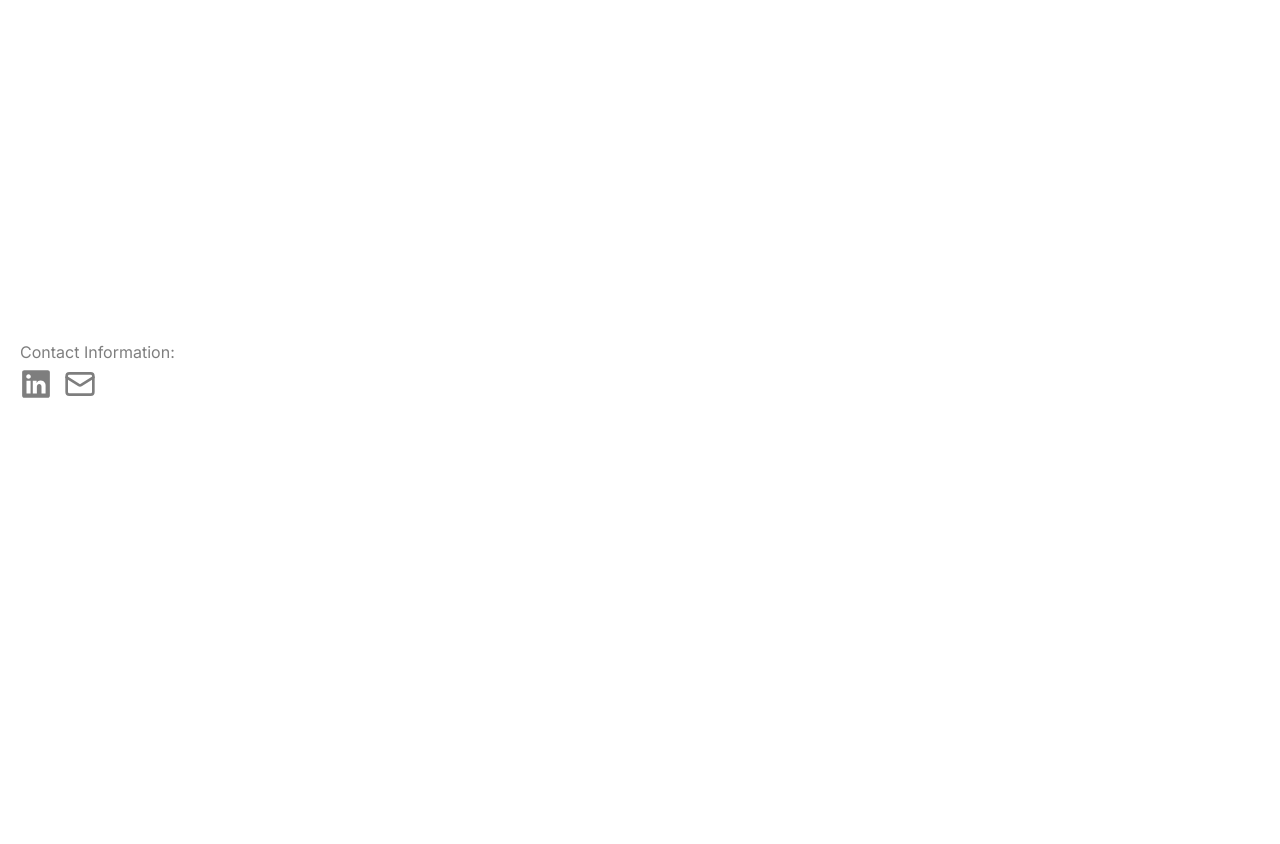
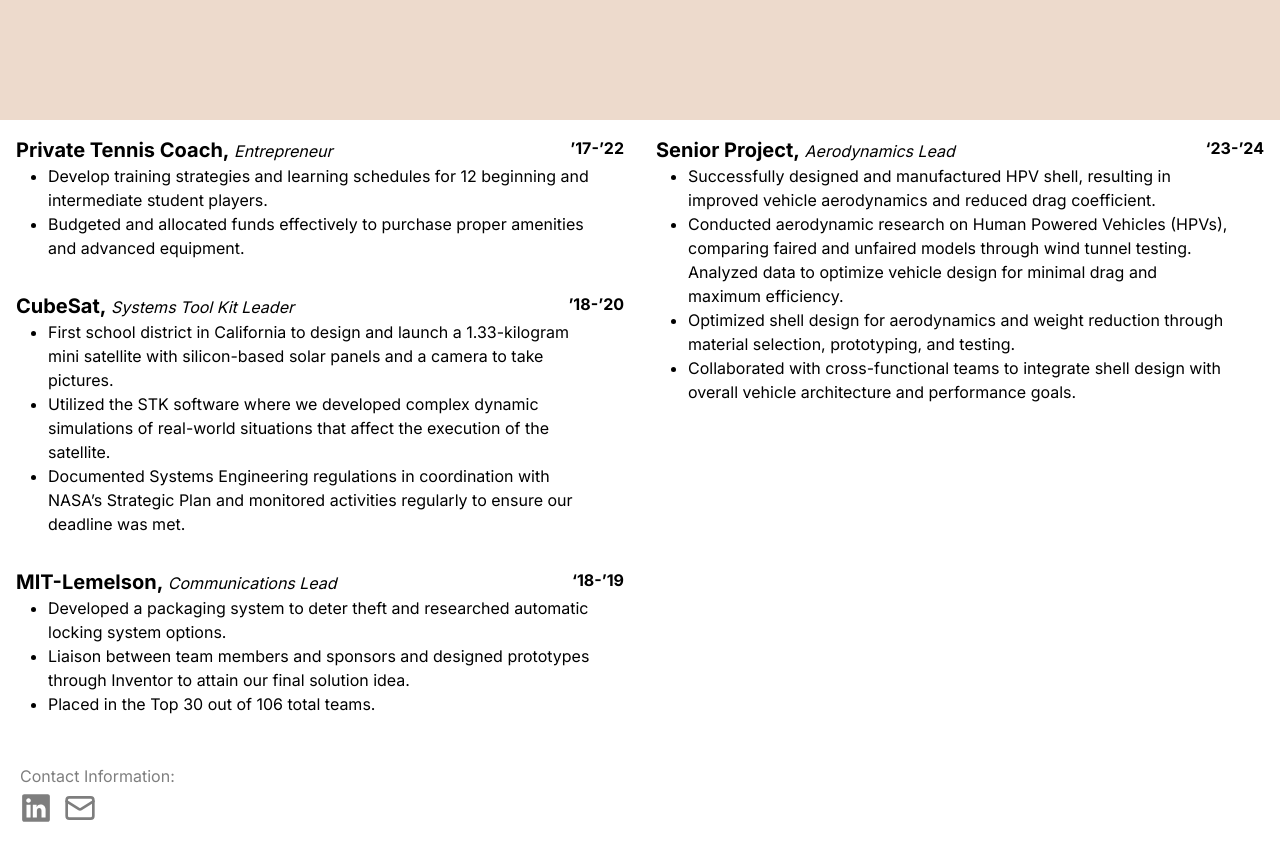
Before and after one commit to arjundabir/harshitadabir.com, a Next.js app: page /projects in a window 1280 px wide. Shown: the part 380-1224 px from the top of the page. Before the commit the page ends 800 px from the top, so only its background shows below. Built offline with nearby package versions, Linux system fonts and the light colour scheme.

Commit message:
feat: completed projects

```diff
--- a/app/projects/page.tsx
+++ b/app/projects/page.tsx
@@ -1,9 +1,100 @@
+import BeigeBackground from "@/components/BeigeBackground";
 import { FC } from "react";
 
 interface pageProps {}
 
 const page: FC<pageProps> = ({}) => {
-  return <div>page</div>;
+  return (
+    <div>
+      <BeigeBackground />
+      <div className="mx-auto container flex flex-wrap">
+        <section className="w-full md:w-1/2">
+          {projects.map((project, key) => (
+            <div key={key} className="p-4">
+              <div className="flex justify-between">
+                <h5 className="text-xl font-bold">
+                  {project.title},
+                  <span className="italic text-base font-normal">
+                    {" "}
+                    {project.position}
+                  </span>
+                </h5>
+                <p className="font-bold">{project.duration}</p>
+              </div>
+              <ul className="list-disc px-8">
+                {project.actions.map((action, key) => (
+                  <li key={key}>{action}</li>
+                ))}
+              </ul>
+            </div>
+          ))}
+        </section>
+        <section className="flex-1">
+          <div className="p-4">
+            <div className="flex justify-between">
+              <h5 className="text-xl font-bold">
+                {secondaryproject.title},
+                <span className="italic text-base font-normal">
+                  {" "}
+                  {secondaryproject.position}
+                </span>
+              </h5>
+              <p className="font-bold">{secondaryproject.duration}</p>
+            </div>
+            <ul className="list-disc px-8">
+              {secondaryproject.actions.map((action, key) => (
+                <li>{action}</li>
+              ))}
+            </ul>
+          </div>
+        </section>
+      </div>
+    </div>
+  );
 };
 
 export default page;
+
+const projects = [
+  {
+    title: "Private Tennis Coach",
+    position: "Entrepreneur",
+    duration: "’17-’22",
+    actions: [
+      "Develop training strategies and learning schedules for 12 beginning and intermediate student players.",
+      "Budgeted and allocated funds effectively to purchase proper amenities and advanced equipment.",
+    ],
+  },
+  {
+    title: "CubeSat",
+    position: "Systems Tool Kit Leader",
+    duration: "’18-’20",
+    actions: [
+      "First school district in California to design and launch a 1.33-kilogram mini satellite with silicon-based solar panels and a camera to take pictures.",
+      "Utilized the STK software where we developed complex dynamic simulations of real-world situations that affect the execution of the satellite.",
+      "Documented Systems Engineering regulations in coordination with NASA’s Strategic Plan and monitored activities regularly to ensure our deadline was met.",
+    ],
+  },
+  {
+    title: "MIT-Lemelson",
+    position: "Communications Lead",
+    duration: "‘18-’19",
+    actions: [
+      "Developed a packaging system to deter theft and researched automatic locking system options.",
+      "Liaison between team members and sponsors and designed prototypes through Inventor to attain our final solution idea.",
+      "Placed in the Top 30 out of 106 total teams.",
+    ],
+  },
+];
+
+const secondaryproject = {
+  title: "Senior Project",
+  position: "Aerodynamics Lead",
+  duration: "‘23-’24",
+  actions: [
+    "Successfully designed and manufactured HPV shell, resulting in improved vehicle aerodynamics and reduced drag coefficient.",
+    "Conducted aerodynamic research on Human Powered Vehicles (HPVs), comparing faired and unfaired models through wind tunnel testing. Analyzed data to optimize vehicle design for minimal drag and maximum efficiency.",
+    "Optimized shell design for aerodynamics and weight reduction through material selection, prototyping, and testing.",
+    "Collaborated with cross-functional teams to integrate shell design with overall vehicle architecture and performance goals.",
+  ],
+};
```
